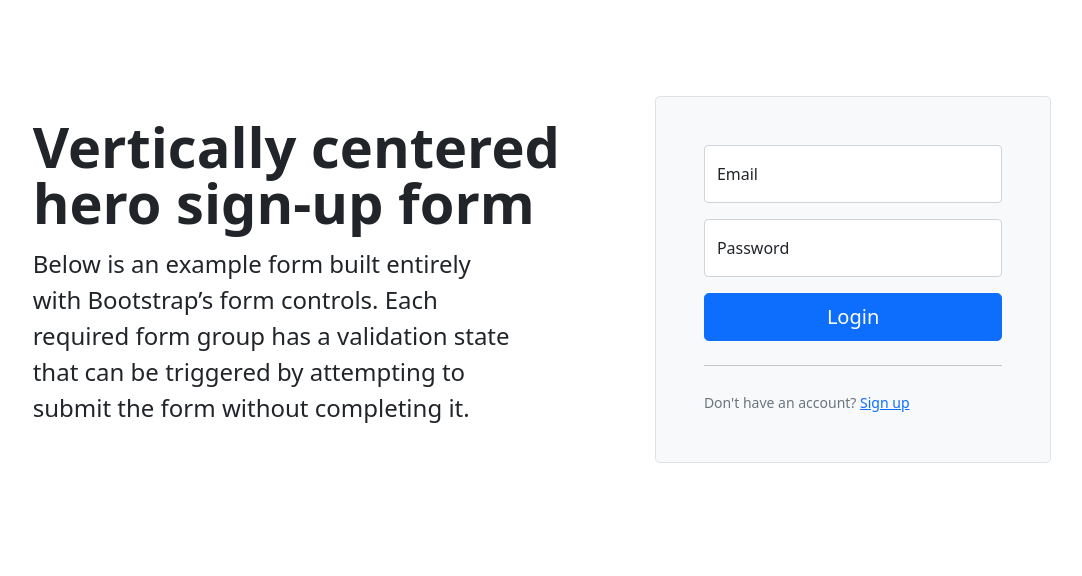
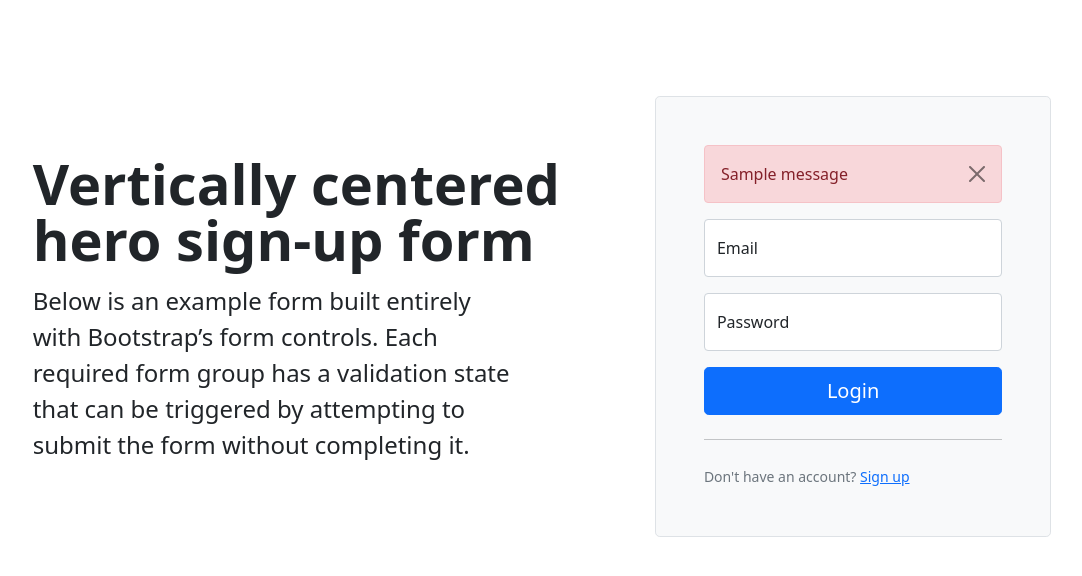
Before and after one commit to kufo/lineup-dev, a Flask app: page /login in a window 1280 px wide. Shown: the top 576 px of the page, without its empty margins (98-1180 px from the left). Run offline with Flask 2, Linux system fonts and the light colour scheme; tables that the repository leaves empty hold one stand-in row (values such as "Sample post"); one stand-in notice (Sample message) is shown; some libraries are stand-ins or nearby versions.

Commit message:
Add reCaptcha field in login form

```diff
--- a/application/auth.py
+++ b/application/auth.py
@@ -34,8 +34,9 @@ def login():
             login_user(user)
             next_page = request.args.get("next")
             return redirect(next_page or url_for("main_bp.dashboard"))
-
-        return redirect(url_for('auth_bp.login'))
+        else:
+            flash("Email and password are incorrect")
+            return redirect(url_for('auth_bp.login'))
 
     return render_template("login.jinja2", title = "DEMO", form = form)
 
--- a/application/forms.py
+++ b/application/forms.py
@@ -32,3 +32,4 @@ class LoginForm(FlaskForm):
         "Password", [DataRequired()]
     )
     submit = SubmitField("Log In")
+    recaptcha = RecaptchaField()
--- a/application/templates/login.jinja2
+++ b/application/templates/login.jinja2
@@ -10,28 +10,22 @@
             <div class="col-md-10 mx-auto col-lg-5">
                 <form class="p-4 p-md-5 border rounded-3 bg-light" method="POST" action="{{ url_for('auth_bp.login') }}">
                     {{ form.hidden_tag() }}
+                    {% for message in get_flashed_messages() %}
+                        <div class="alert alert-danger alert-dismissible fade show" role="alert">
+                        {{ message }}
+                            <button type="button" class="btn-close" data-bs-dismiss="alert" aria-label="Close">
+                            </button>
+                        </div>
+                    {% endfor %}
                     <div class="form-floating mb-3">
                         {{ form.email(placeholder='name@example.com', class='form-control', type='email') }}
                         {{ form.email.label }}
-                        {% if form.email.errors %}
-                        <ul>
-                            {% for error in form.email.errors %}
-                                <li>{{ error }}</li>
-                                {% endfor %}
-                        </ul>
-                        {% endif %}
                     </div>
                     <div class="form-floating mb-3">
                         {{ form.password(placeholder='Password', class='form-control') }}
                         {{ form.password.label }}
-                        {% if form.password.errors %}
-                            <ul>
-                            {% for error in form.password.errors %}
-                                <li>{{ error }}</li>
-                            {% endfor %}
-                            </ul>
-                        {% endif %}
                     </div>
+                    {{ form.recaptcha }}
                     <button class="w-100 btn btn-lg btn-primary" type="submit">Login</button>
                     <hr class="my-4">
                     <small class="text-muted">Don't have an account? <a href="{{ url_for('auth_bp.signup') }}">Sign up</a></small>
```
